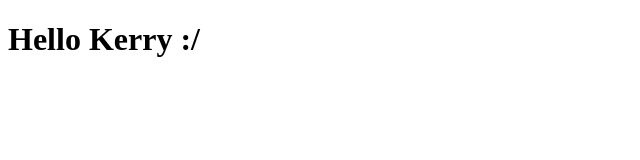
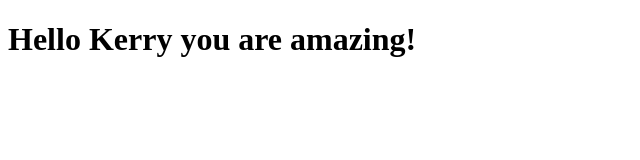
Before and after one commit to kerry91/test-site1, a plain HTML site: page site/index.html in a window 1280 px wide. Shown: the whole page, without its empty margins (0-640 px from the left). Drawn offline with Linux system fonts and the light colour scheme.

Commit message:
My First Page

```diff
--- a/site/index.html
+++ b/site/index.html
@@ -1,9 +1,9 @@
 <!DOCTYPE html>
 <html>
 <head>
-	<title>Hello Kerry!</title>
+	<title>Kerry Warnes</title>
 </head>
 <body>
-<h1>Hello Kerry :/</h1>
+<h1>Hello Kerry you are amazing!</h1>
 </body>
 </html>
```
